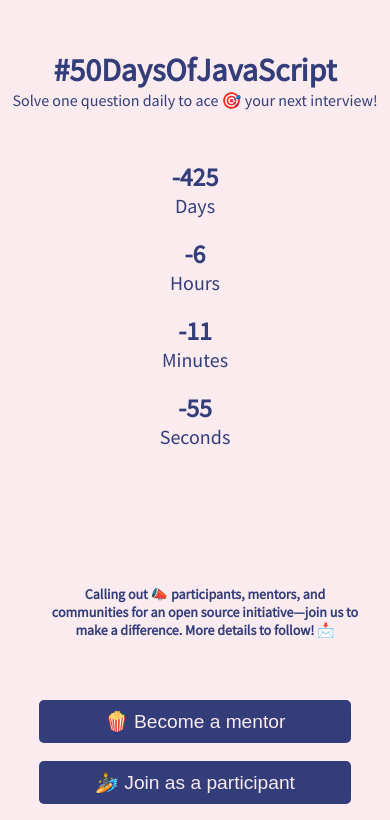
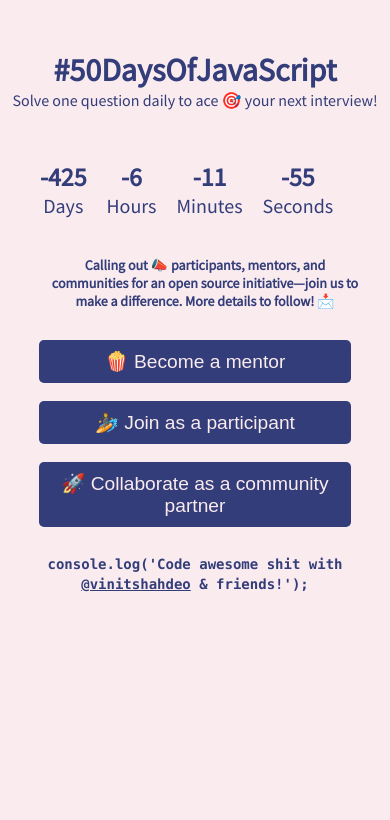
Before and after one commit to vinitshahdeo/50DaysOfJavaScript, a React (Create React App) app: page / in a window 390 px wide. Shown: the top 820 px of the page. Built offline with nearby package versions, Linux system fonts and the light colour scheme.

Commit message:
style:made the timer in a single row for the mobile view and also the spacing

```diff
--- a/src/App.css
+++ b/src/App.css
@@ -155,7 +155,7 @@ body {
 
   .timer,
   .container_2 {
-    height: 35vh;
+    height: auto;
     width: auto;
   }
 
@@ -167,9 +167,13 @@ body {
     font-size: 10px;
   }
 
+  .buttons {
+    position: initial;
+  }
+
   .timer {
-    flex-direction: column;
-    margin-bottom: 20px;
+    flex-direction: row;
+    /* margin-bottom: 20px; */
   }
 
   /* Stack the buttons on top of each other */
```
